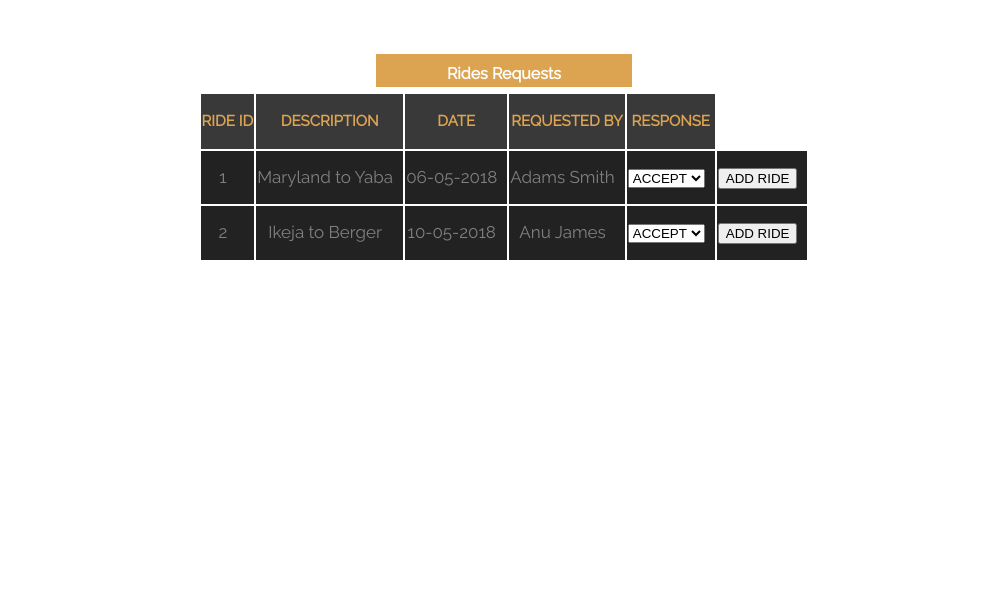
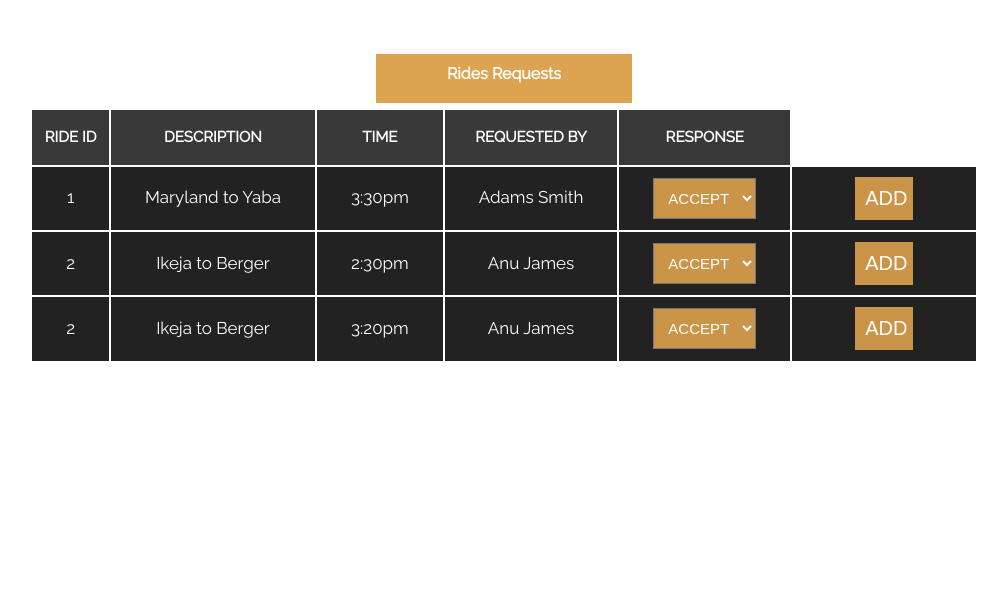
Before and after one commit to ronkeadun/RideMyWay, a web app: file UI/request_offer.html in a window 1280 px wide; the page is wider, and only the part inside the window is pictured. Shown: the part 96-697 px from the top of that part, without its empty margins (136-1143 px from the left). Run offline with its HTML, style and script files only (its server is not run), Linux system fonts and the light colour scheme; some libraries are stand-ins or nearby versions; some web fonts are replaced.

Commit message:
modified request_offer page

```diff
--- a/UI/css/style.css
+++ b/UI/css/style.css
@@ -46,6 +46,24 @@ body {
 	color: #ffffff;
 	font-size: 20px;
 	cursor: pointer;
+}
+a input{
+  font-family: "Roboto" sans-serif;
+  text-transform: uppercase;
+  background: #ca9548;
+  width: 50%;
+  border: 0;
+  padding: 10px;
+  color: #ffffff;
+  font-size: 20px;
+  cursor: pointer;
+}
+
+select{
+  padding: 10px;
+  color:#ffffff;
+  background: #ca9548;
+  font-size: 15px;
 }
 
 .form a input:hover, .form a input:active{
@@ -103,9 +121,9 @@ body {
 	text-decoration: none;
 	font-family: 'Kurale', serif;
 }
-.main-content {
+/*.main-content {
 	min-height: 100%
-}
+}*/
 .main-content .jumbotron {
 	position: absolute;
 	width: 100%;
@@ -284,21 +302,29 @@ table{
 }
 table tr th{
     font-size: 15px;
-    color:#dca350;
+    color:#ffffff;
     line-height: 1.5;
-    padding-top:16px;
-    padding-bottom:16px;
+    padding: 16px 10px;
     margin: 15px;
     text-transform: uppercase;
     background-color: #393939;
 }
 table tr td{
     font-size:17px;
-    color: #808080;
+    color: #ffffff;
     line-height: 1.5;
     background-color: #222222;
-    padding-top:14px;
-    padding-bottom:14px;
-    padding-right: 10px;
+    padding: 0.6em 2em;
+}
 
+h4{
+  padding: 2em 0 1em;
+  text-align: center;
 }
+
+@media only screen and (min-width: 480px) and (max-width: 767px){
+  body{
+    max-width: 100%;
+    height: 100%;
+  }
+}
--- a/UI/index.html
+++ b/UI/index.html
@@ -1,6 +1,7 @@
 <!DOCTYPE html>
 <html>
 <head>
+    <meta name="viewport" content="width=device-width,initial-scale=1.0, maximum-scale=1.0, user-scalable=no" />
     <title>Ride My Way</title>
     <link href="https://fonts.googleapis.com/css?family=Kurale|Raleway" rel="stylesheet">
     <link rel="stylesheet" type="text/css" href="css/style.css">
--- a/UI/profile_page.html
+++ b/UI/profile_page.html
@@ -61,7 +61,7 @@
                 </div>
                 <br>
                 <br>
-                <a href="request_offer.html"><input type="button" value="RESPOND TO REQUEST OFFER" /></a>
+                <a href="request_offer.html"><input type="button" value="RESPOND" /></a>
 
             </div>
 
--- a/UI/request_offer.html
+++ b/UI/request_offer.html
@@ -1,7 +1,7 @@
 <!DOCTYPE html>
 <html>
 <head>
-    <title>Create Ride Offer</title>
+    <title>Ride Requests</title>
     <link href="https://fonts.googleapis.com/css?family=Kurale|Raleway" rel="stylesheet">
     <link rel="stylesheet" type="text/css" href="css/style.css">
     <link rel="stylesheet" href="https://use.fontawesome.com/releases/v5.0.13/css/all.css" integrity="sha384-DNOHZ68U8hZfKXOrtjWvjxusGo9WQnrNx2sqG0tfsghAvtVlRW3tvkXWZh58N9jp" crossorigin="anonymous">
@@ -34,7 +34,7 @@
         <tr>
           <th>Ride Id</th>
           <th>Description</th>
-          <th>Date</th>
+          <th>Time</th>
           <th>Requested by</th>
           <th>Response</th>
         </tr>
@@ -42,7 +42,7 @@
         <tr>
           <td>1</td>
           <td>Maryland to Yaba</td>
-          <td>06-05-2018</td>
+          <td>3:30pm</td>
           <td>Adams Smith</td>
 
             <td>
@@ -59,7 +59,7 @@
         <tr>
           <td>2</td>
           <td>Ikeja to Berger</td>
-          <td>10-05-2018</td>
+          <td>2:30pm</td>
           <td>Anu James</td>
 
             <td>
@@ -71,8 +71,24 @@
             <td>
               <a href="dashboard.html"><input type="button" value="ADD RIDE" /></a>
             </td>
+          </tr>
 
-        </tr>
+          <tr>
+          <td>2</td>
+          <td>Ikeja to Berger</td>
+          <td>3:20pm</td>
+          <td>Anu James</td>
+
+            <td>
+              <select>
+                <option value="accept">ACCEPT</option>
+                <option value="reject">REJECT</option>
+              </select>
+            </td>
+            <td>
+              <a href="dashboard.html"><input type="button" value="ADD RIDE" /></a>
+            </td>
+          </tr>
       </table>
   </section>
 
--- a/server/router/rides.js
+++ b/server/router/rides.js
@@ -17,6 +17,8 @@ router.post("/rides", Rides.postAllRide);
 //create a ride route
 router.post("/ride", Rides.createARide);
 
+router.put("/rides/:rideId", Rides.editRide);
+
 
 router.get("/ride/info/:rideId", Rides.getRideInfo);
 
```
Also changed, not shown: server/controller/ridesController.js (+8 -0 lines).
